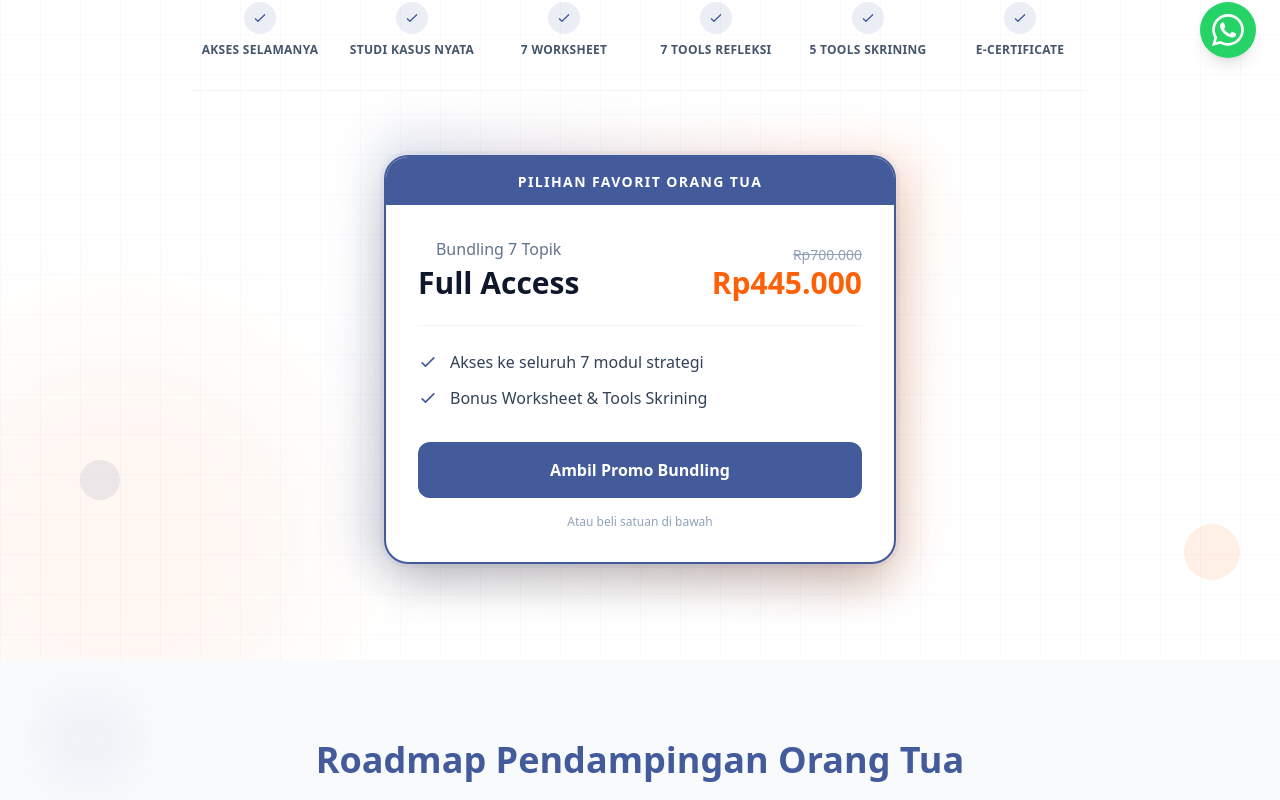
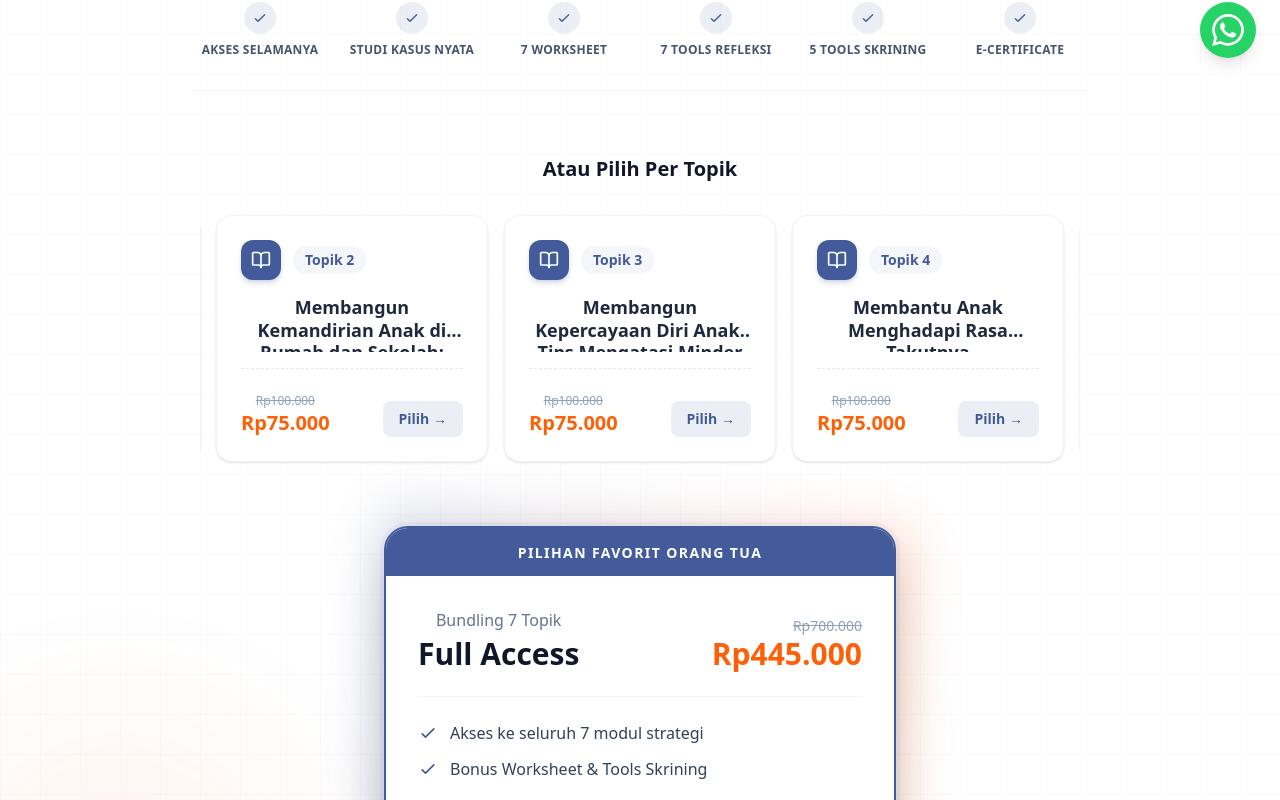
Before and after one commit to websitepraktiqu/marketing, a Next.js app: page /seri-bantu-anakku in a window 1280 px wide. Shown: the part 718-1518 px from the top of the page. Built offline with nearby package versions, Linux system fonts and the light colour scheme.

Commit message:
feat: Add Seri Bantu Anakku marketing page including roadmap, FAQ, and testimonial sections.

```diff
--- a/app/seri-bantu-anakku/page.tsx
+++ b/app/seri-bantu-anakku/page.tsx
@@ -365,6 +365,11 @@ export default function SeriBantuAnakku() {
                             ))}
                         </div>
 
+                        {/* Topic Carousel moved here */}
+                        <div className={`mb-16 ${isVisible ? 'animate-fade-in-up' : 'opacity-0'}`} style={{ animationDelay: '0.3s' }}>
+                            <TopicCarousel topics={roadmapData.flatMap(step => step.topics)} />
+                        </div>
+
                         {/* Centered Pricing Preview Card */}
                         <div className={`relative mx-auto w-full max-w-lg ${isVisible ? 'animate-scale-in' : 'opacity-0'}`} style={{ animationDelay: "0.4s" }}>
                             <div className="absolute inset-0 bg-gradient-to-r from-[#435b9b] to-[#fe6007] rounded-3xl transform rotate-2 scale-105 opacity-20 blur-xl"></div>
@@ -634,7 +639,7 @@ export default function SeriBantuAnakku() {
 
                     <FeaturesBar />
 
-                    <TopicCarousel topics={roadmapData.flatMap(step => step.topics)} />
+
 
                     {/* Bundle Plan */}
                     <div className="max-w-4xl mx-auto mb-12 bg-white rounded-3xl shadow-2xl overflow-hidden border-2 border-[#435b9b] relative hover:shadow-[0_25px_50px_-12px_rgba(67,91,155,0.25)] transition-all duration-500 hover:-translate-y-2 group ring-4 ring-[#435b9b]/10">
```
